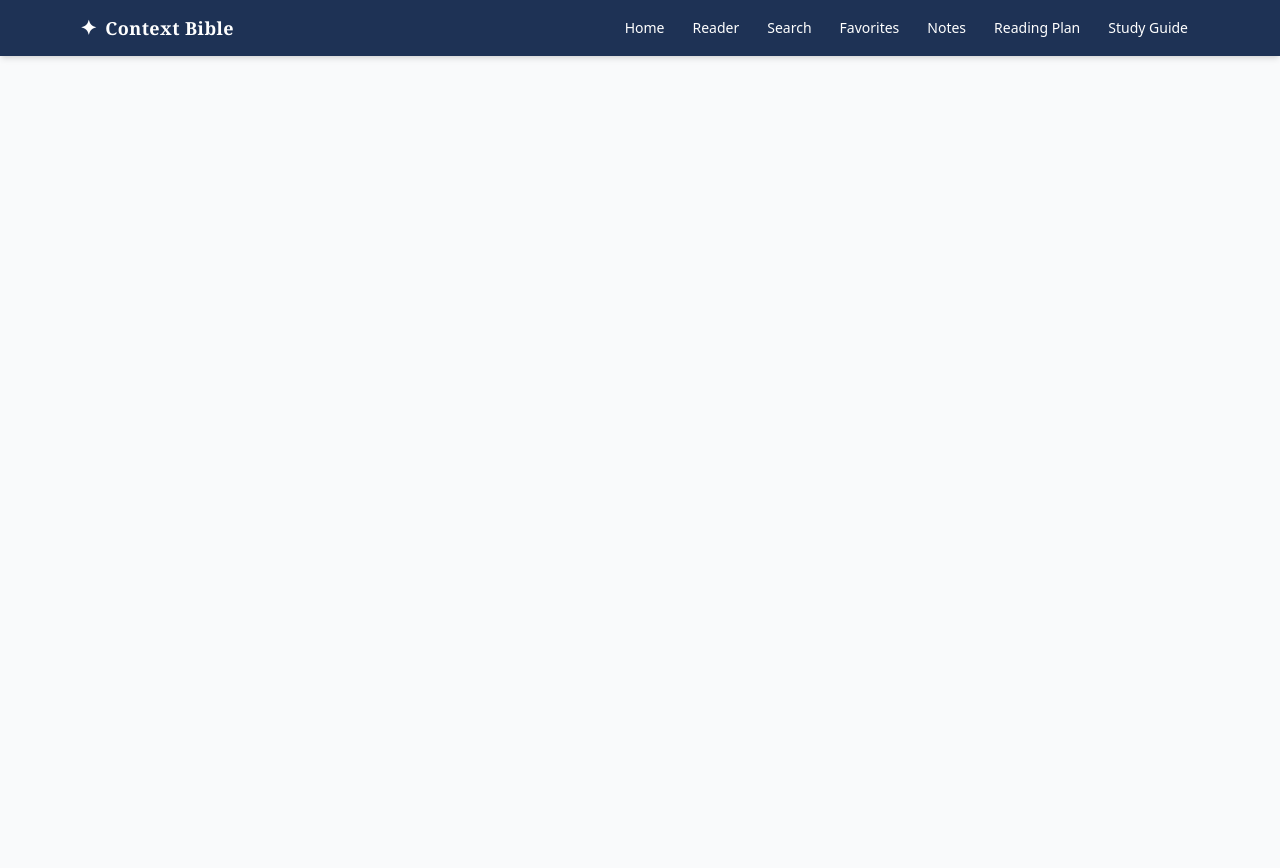
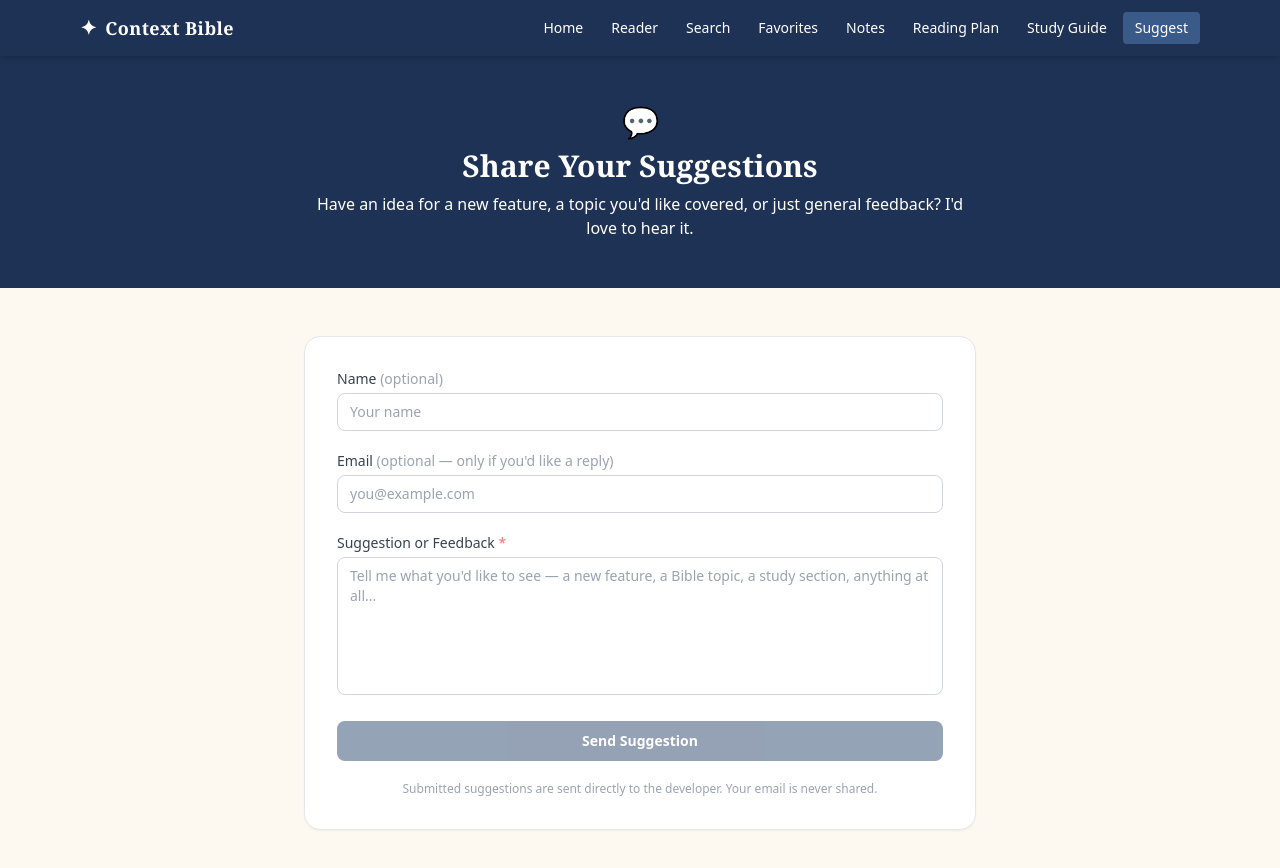
Before and after one commit to AaronC1992/bible-app, a React (Vite) app: page /#/feedback in a window 1280 px wide. Shown: the top 868 px of the page. Before the commit the page ends 800 px from the top, so only its background shows below. Built offline with nearby package versions, Linux system fonts and the light colour scheme.

Commit message:
Add Suggestion/Feedback page with Formspree form

```diff
--- a/src/App.tsx
+++ b/src/App.tsx
@@ -7,6 +7,7 @@ import FavoritesPage from './pages/FavoritesPage';
 import NotesPage from './pages/NotesPage';
 import ReadingPlanPage from './pages/ReadingPlanPage';
 import StudyGuidePage from './pages/StudyGuidePage';
+import FeedbackPage from './pages/FeedbackPage';
 
 export default function App() {
   return (
@@ -20,6 +21,7 @@ export default function App() {
           <Route path="/notes" element={<NotesPage />} />
           <Route path="/reading-plan" element={<ReadingPlanPage />} />
           <Route path="/study-guide" element={<StudyGuidePage />} />
+          <Route path="/feedback" element={<FeedbackPage />} />
         </Routes>
       </AppLayout>
     </HashRouter>
--- a/src/components/layout/Header.tsx
+++ b/src/components/layout/Header.tsx
@@ -8,6 +8,7 @@ const NAV_LINKS = [
   { to: '/notes', label: 'Notes' },
   { to: '/reading-plan', label: 'Reading Plan' },
   { to: '/study-guide', label: 'Study Guide' },
+  { to: '/feedback', label: 'Suggest' },
 ];
 
 export default function Header() {
--- a/src/components/layout/MobileNav.tsx
+++ b/src/components/layout/MobileNav.tsx
@@ -7,6 +7,7 @@ const MOBILE_NAV = [
   { to: '/reading-plan', label: 'Plan', icon: '📅' },
   { to: '/study-guide', label: 'Study', icon: '✦' },
   { to: '/notes', label: 'Notes', icon: '✏' },
+  { to: '/feedback', label: 'Suggest', icon: '💬' },
 ];
 
 export default function MobileNav() {
--- /dev/null
+++ b/src/pages/FeedbackPage.tsx
@@ -0,0 +1,152 @@
+import { useState } from 'react';
+
+// ─── SETUP ──────────────────────────────────────────────────────────────────
+// 1. Go to https://formspree.io and create a free account.
+// 2. Create a new form and copy the form ID (looks like "xpwzabcd").
+// 3. Replace YOUR_FORM_ID below with that ID.
+// Free tier: 50 submissions/month, no backend needed.
+const FORMSPREE_ENDPOINT = 'https://formspree.io/f/YOUR_FORM_ID';
+// ────────────────────────────────────────────────────────────────────────────
+
+type Status = 'idle' | 'submitting' | 'success' | 'error';
+
+export default function FeedbackPage() {
+  const [name, setName] = useState('');
+  const [email, setEmail] = useState('');
+  const [message, setMessage] = useState('');
+  const [status, setStatus] = useState<Status>('idle');
+  const [errorMsg, setErrorMsg] = useState('');
+
+  const handleSubmit = async (e: React.FormEvent) => {
+    e.preventDefault();
+    if (!message.trim()) return;
+
+    setStatus('submitting');
+    setErrorMsg('');
+
+    try {
+      const res = await fetch(FORMSPREE_ENDPOINT, {
+        method: 'POST',
+        headers: { 'Content-Type': 'application/json', Accept: 'application/json' },
+        body: JSON.stringify({ name, email, message }),
+      });
+
+      if (res.ok) {
+        setStatus('success');
+        setName('');
+        setEmail('');
+        setMessage('');
+      } else {
+        const data = await res.json().catch(() => ({}));
+        setErrorMsg((data as { error?: string }).error ?? 'Something went wrong. Please try again.');
+        setStatus('error');
+      }
+    } catch {
+      setErrorMsg('Unable to send — please check your connection and try again.');
+      setStatus('error');
+    }
+  };
+
+  return (
+    <div className="min-h-full bg-parchment-50 flex flex-col">
+      {/* Page header */}
+      <div className="bg-scripture-800 text-white px-4 py-8 md:py-12">
+        <div className="max-w-2xl mx-auto text-center">
+          <p className="text-3xl mb-2">💬</p>
+          <h1 className="font-serif text-2xl md:text-3xl font-bold mb-2">Share Your Suggestions</h1>
+          <p className="text-scripture-200 text-sm md:text-base">
+            Have an idea for a new feature, a topic you'd like covered, or just general feedback? I'd love to hear it.
+          </p>
+        </div>
+      </div>
+
+      {/* Form card */}
+      <div className="flex-1 px-4 py-8 md:py-12">
+        <div className="max-w-2xl mx-auto">
+          {status === 'success' ? (
+            <div className="bg-white rounded-2xl shadow-sm border border-gray-200 p-8 text-center">
+              <div className="text-5xl mb-4">✅</div>
+              <h2 className="font-serif text-xl font-bold text-scripture-800 mb-2">Thank you!</h2>
+              <p className="text-gray-600 text-sm mb-6">Your suggestion has been received. I appreciate you taking the time to reach out!</p>
+              <button
+                onClick={() => setStatus('idle')}
+                className="px-5 py-2 bg-scripture-700 text-white text-sm font-medium rounded-lg hover:bg-scripture-800 transition-colors"
+              >
+                Send another
+              </button>
+            </div>
+          ) : (
+            <form
+              onSubmit={handleSubmit}
+              className="bg-white rounded-2xl shadow-sm border border-gray-200 p-6 md:p-8 space-y-5"
+            >
+              {/* Name */}
+              <div>
+                <label htmlFor="sg-name" className="block text-sm font-medium text-gray-700 mb-1">
+                  Name <span className="text-gray-400 font-normal">(optional)</span>
+                </label>
+                <input
+                  id="sg-name"
+                  type="text"
+                  value={name}
+                  onChange={e => setName(e.target.value)}
+                  placeholder="Your name"
+                  className="w-full px-3 py-2 text-sm border border-gray-300 rounded-lg focus:outline-none focus:ring-2 focus:ring-scripture-400 focus:border-transparent"
+                />
+              </div>
+
+              {/* Email */}
+              <div>
+                <label htmlFor="sg-email" className="block text-sm font-medium text-gray-700 mb-1">
+                  Email <span className="text-gray-400 font-normal">(optional — only if you'd like a reply)</span>
+                </label>
+                <input
+                  id="sg-email"
+                  type="email"
+                  value={email}
+                  onChange={e => setEmail(e.target.value)}
+                  placeholder="you@example.com"
+                  className="w-full px-3 py-2 text-sm border border-gray-300 rounded-lg focus:outline-none focus:ring-2 focus:ring-scripture-400 focus:border-transparent"
+                />
+              </div>
+
+              {/* Message */}
+              <div>
+                <label htmlFor="sg-message" className="block text-sm font-medium text-gray-700 mb-1">
+                  Suggestion or Feedback <span className="text-red-400">*</span>
+                </label>
+                <textarea
+                  id="sg-message"
+                  value={message}
+                  onChange={e => setMessage(e.target.value)}
+                  required
+                  rows={6}
+                  placeholder="Tell me what you'd like to see — a new feature, a Bible topic, a study section, anything at all..."
+                  className="w-full px-3 py-2 text-sm border border-gray-300 rounded-lg focus:outline-none focus:ring-2 focus:ring-scripture-400 focus:border-transparent resize-none"
+                />
+              </div>
+
+              {/* Error */}
+              {status === 'error' && (
+                <p className="text-sm text-red-600 bg-red-50 border border-red-200 rounded-lg px-3 py-2">{errorMsg}</p>
+              )}
+
+              {/* Submit */}
+              <button
+                type="submit"
+                disabled={status === 'submitting' || !message.trim()}
+                className="w-full py-2.5 bg-scripture-700 text-white text-sm font-semibold rounded-lg hover:bg-scripture-800 transition-colors disabled:opacity-50 disabled:cursor-not-allowed"
+              >
+                {status === 'submitting' ? 'Sending…' : 'Send Suggestion'}
+              </button>
+
+              <p className="text-xs text-gray-400 text-center">
+                Submitted suggestions are sent directly to the developer. Your email is never shared.
+              </p>
+            </form>
+          )}
+        </div>
+      </div>
+    </div>
+  );
+}
```
